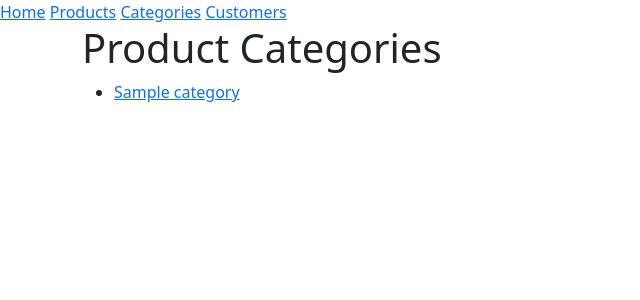
After one commit to BCIT-ginop/ACIT2515_project_Food_store_Web, a Flask app: page /categories in a window 1280 px wide. The commit adds this page. Shown: the top 300 px of the page, without its empty margins (0-640 px from the left). Run offline with Flask 3, Linux system fonts and the light colour scheme; tables that the repository leaves empty hold one stand-in row (values such as "Sample post").

Commit message:
added categories and customer_detail html pages; added manage.py with seed_data fucntion; added more functions in app.py

```diff
--- a/app.py
+++ b/app.py
@@ -2,9 +2,11 @@ from pathlib import Path
 from flask import Flask, render_template
 from sqlalchemy import select
 from store.db import db
-from store.models import Product, Customer
+from store.models import Product, Customer, Category
 
 app = Flask(__name__)
+
+app.secret_key = "secret"
 
 app.instance_path = Path(".").resolve()
 app.config["SQLALCHEMY_DATABASE_URI"] = "sqlite:///store.db"
@@ -26,5 +28,42 @@ def customer():
     return render_template("customers.html", customers=customers)
 
 
+@app.route("/products")
+def products():
+    stmt = select(Product)
+    products = db.session.scalars(stmt).all()
+    return render_template("index.html", products=products)
+
+
+@app.route("/categories")
+def categories():
+    stmt = select(Category).order_by(Category.name)
+    categories = db.session.scalars(stmt).all()
+    return render_template("categories.html", categories=categories)
+
+
+@app.route("/categories/<string:name>")
+def category_detail(name):
+    stmt = select(Category).where(Category.name == name)
+    category = db.session.scalar(stmt)
+
+    if category is None:
+        return f"Category '{name}' not found", 404
+
+    return render_template(
+        "index.html", products=category.products, title=category.name
+    )
+
+
+@app.route("/customers/<int:id>")
+def category_detail(id):
+    customer = db.session.get(Customer, id)
+
+    if not customer:
+        return "Customer not found", 404
+
+    return render_template("customer_detail.html", customer=customer)
+
+
 if __name__ == "__main__":
     app.run(debug=True)
--- a/templates/base.html
+++ b/templates/base.html
@@ -1,16 +1,21 @@
 <!DOCTYPE html>
 <html>
+  <head>
+    <title>{% block pagetitle %}Store{% endblock %}</title>
+    <link
+      href="https://cdn.jsdelivr.net/npm/bootstrap@5.3.3/dist/css/bootstrap.min.css"
+      rel="stylesheet"
+    />
+  </head>
 
-<head>
-    <title>{% block pagetitle %}Store{% endblock %}</title>
-    <link href="https://cdn.jsdelivr.net/npm/bootstrap@5.3.3/dist/css/bootstrap.min.css" rel="stylesheet">
-</head>
-
-<body>
-    <div class="container">
-        {% block content %}{% endblock %}
-    </div>
+  <body>
+    <nav>
+      <a href="{{ url_for('home') }}">Home</a>
+      <a href="{{ url_for('products') }}">Products</a>
+      <a href="{{ url_for('categories') }}">Categories</a>
+      <a href="{{ url_for('customers') }}">Customers</a>
+    </nav>
+    <div class="container">{% block content %}{% endblock %}</div>
     <script src="https://cdn.jsdelivr.net/npm/bootstrap@5.3.3/dist/js/bootstrap.bundle.min.js"></script>
-</body>
-
+  </body>
 </html>
--- /dev/null
+++ b/templates/categories.html
@@ -0,0 +1,12 @@
+{% extends "base.html" %} {% block content %}
+<h1>Product Categories</h1>
+<ul>
+  {% for category in categories %}
+  <li>
+    <a href="{{ url_for('category_detail', name=category.name) }}">
+      {{ category.name }}
+    </a>
+  </li>
+  {% endfor %}
+</ul>
+{% endblock %}
--- a/templates/index.html
+++ b/templates/index.html
@@ -1,5 +1,5 @@
 {% extends "base.html" %} {% block content %}
-<h1>Our Products</h1>
+<h1>{{ title if title else "Our Products" }}</h1>
 
 <div class="product-grid">
   {% for product in products %}
@@ -10,6 +10,10 @@
 
     {% if product.available > 0 %}
     <p class="stock">In Stock: {{ product.available }}</p>
+    <form action="/add_to_cart" method="POST">
+      <input type="hidden" name="product_id" value="{{ product.id }}" />
+      <button type="submit" class="add-btn">Add to Cart</button>
+    </form>
     {% else %}
     <p class="stock out">OUT OF STOCK</p>
     {% endif %}
```
Also changed, not shown: manage.py (added, +83 -0 lines), templates/customer_detail.html (added, +20 -0 lines), templates/customers.html (+13 -8 lines).
